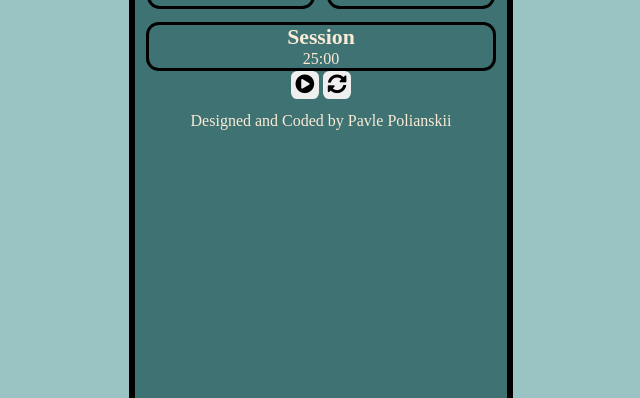
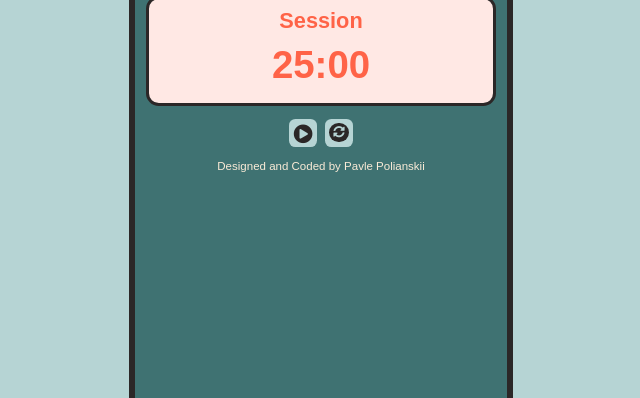
Before and after one commit to Polianskii/25_and_5_clock, a plain HTML site: page index.html in a window 1280 px wide. Shown: the part 402-800 px from the top of the page, without its empty margins (319-959 px from the left). Drawn offline with nearby package versions, Linux system fonts and the light colour scheme.

Commit message:
Setting styles

```diff
--- a/index.html
+++ b/index.html
@@ -55,9 +55,9 @@
         </button>
       </div>
     </div>
-    <div class="display">
+    <div class="display last-minute">
       <h2 class="display__title" id="timer-label">Session</h2>
-      <output class="display_timer" id="time-left">25:00</output>
+      <output class="display__timer" id="time-left">25:00</output>
     </div>
     <div class="control">
     <button class="control__button" id="start-stop">
@@ -65,7 +65,9 @@
       <!-- <i class="control__icon fas fa-pause-circle"></i> -->
     </button>
     <button class="control__button" id="reset">
-      <i class="control__icon fas fa-sync-alt"></i>
+      <div class="circle">
+        <i class="control__icon fas fa-sync-alt"></i>
+      </div>
     </button>
     </div>
     <div class="footer">
--- a/styles/style.css
+++ b/styles/style.css
@@ -3,12 +3,16 @@
   padding: 0;
   box-sizing: border-box;
   clear: both;
+  font-family: Arial, Helvetica, sans-serif;
 }
 
 :root {
-  --main-bg-color: rgb(154, 196, 196);
+  --main-bg-color: rgb(182, 212, 212);
   --clock-bg-color: rgb(63, 114, 114);
+  --red-bg-color: rgb(255, 232, 228);
   --color-light: antiquewhite;
+  --color-dark: rgb(43, 39, 39);
+  --color-red: tomato;
 }
 
 body {
@@ -26,14 +30,14 @@ body {
   align-content: center;
   background-color: var(--clock-bg-color);
   color: var(--color-light);
-  border-left: 0.5vw solid black;
-  border-right: 0.5vw solid black;
+  border-left: 0.5vw solid var(--color-dark);
+  border-right: 0.5vw solid var(--color-dark);
 }
 
 .header {
   width: 100%;
   text-align: center;
-  font-size: 3.3vw;
+  font-size: 3vw;
   padding: 1vw;
 }
 
@@ -42,35 +46,50 @@ body {
   flex-direction: column;
   align-items: center;
   width: 45%;
-  border: 0.3vw solid black;
+  height: 7vw;
+  border: 0.3vw solid var(--color-dark);
   border-radius: 1vw;
   -webkit-border-radius: 1vw;
   -moz-border-radius: 1vw;
   -ms-border-radius: 1vw;
   -o-border-radius: 1vw;
-  padding-bottom: 0.7vw;
+  padding-bottom: 1vw;
 }
 
 .setting__label {
-  font-size: 1.7vw;
-  padding: 0.5vw;
+  font-size: 1.5vw;
+  padding: 0.7vw 0;
+  font-weight: 400;
 }
 
 .setting__control {
   margin: auto;
 }
 
-.setting__button, .control__button {
+.setting__button,
+.control__button {
+  display: inline-flex;
+  justify-content: center;
+  align-items: center;
   width: 2.2vw;
   height: 2.2vw;
   font-size: 1.5vw;
   border: none;
   border-radius: 0.5vw;
-  -webkit-border-radius:;
-  -moz-border-radius:;
-  -ms-border-radius:;
-  -o-border-radius:;
+  -webkit-border-radius: 0.5vw;
+  -moz-border-radius: 0.5vw;
+  -ms-border-radius: 0.5vw;
+  -o-border-radius: 0.5vw;
   cursor: pointer;
+  color: var(--color-dark);
+  padding-top: 0.10vw;
+  background-color: var(--main-bg-color);
+}
+
+.setting__button:hover,
+.control__button:hover {
+  background-color: var(--color-light);
+  box-shadow: 0 0 0.2vw 0.2vw var(--color-dark);
 }
 
 .setting__display {
@@ -85,20 +104,61 @@ body {
   margin-top: 1vw;
   width: 94%;
   text-align: center;
-  border: 0.3vw solid black;
+  border: 0.3vw solid var(--color-dark);
+  background-color: var(--main-bg-color);
+  color: var(--color-dark);
   border-radius: 1vw;
-  -webkit-border-radius:;
-  -moz-border-radius:;
-  -ms-border-radius:;
-  -o-border-radius:;
+  -webkit-border-radius: 1vw;
+  -moz-border-radius: 1vw;
+  -ms-border-radius: 1vw;
+  -o-border-radius: 1vw;
 }
 
 .display__title {
+  padding: 0.7vw;
   font-size: 1.7vw;
+  font-weight: 800;
+}
+
+.display__timer {
+  display: inline-block;
+  padding-bottom: 1.2vw;
+  font-size: 3vw;
+  font-weight: 600;
+}
+
+.control {
+  display: flex;
+  padding: 1vw;
+}
+
+.control__button {
+  margin: 0 0.3vw;
+}
+
+.circle {
+  width: 1.5vw;
+  height: 1.5vw;
+  background-color: var(--color-dark);
+  color: var(--main-bg-color);
+  font-size: 0.9vw;
+  text-align: center;
+  border-radius: 50%;
+  padding-top: 0.25vw;
+  margin-bottom: 0.12vw;
+}
+
+.circle:hover {
+  color: var(--color-light);
 }
 
 .footer {
   width: 100%;
   text-align: center;
-  padding: 1vw;
+  font-size: 0.9vw;
 }
+
+.last-minute {
+  color: var(--color-red);
+  background-color: var(--red-bg-color);
+}
```
